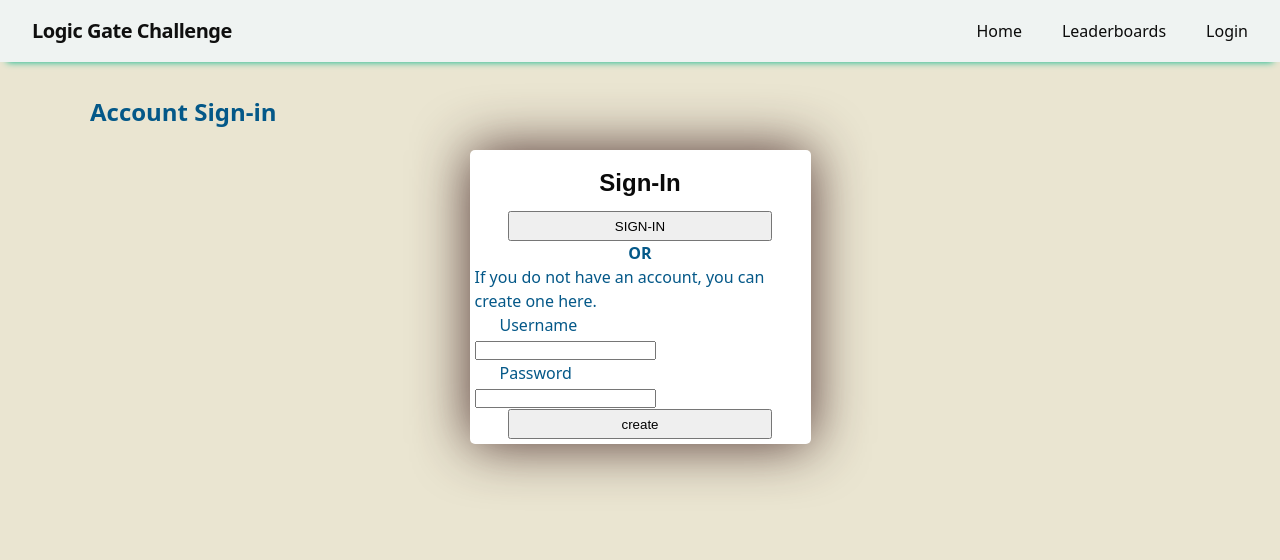
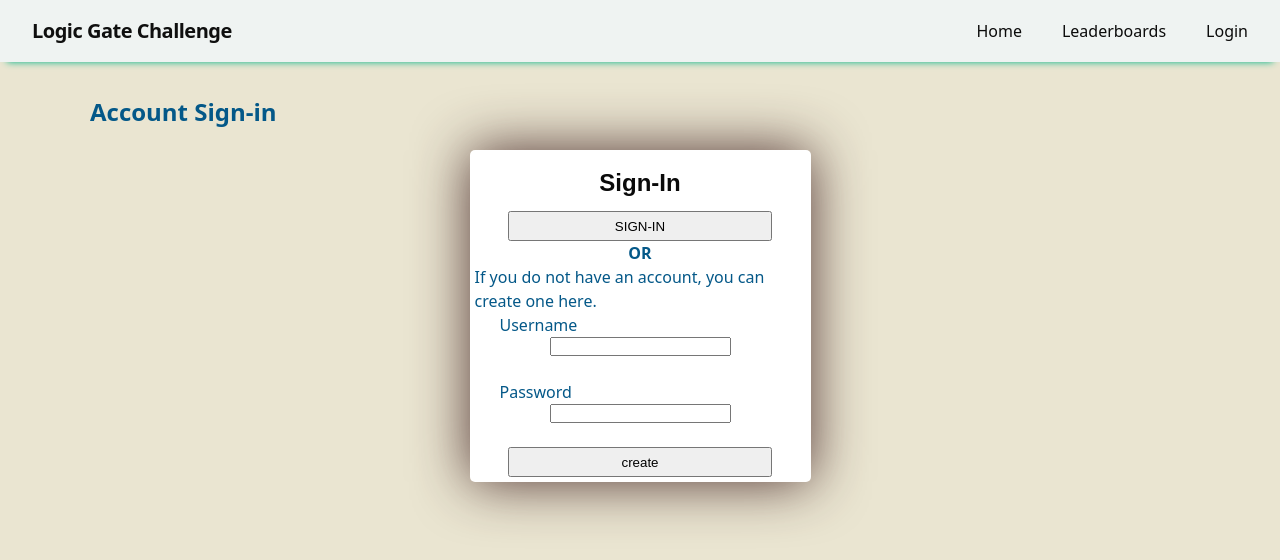
Before and after one commit to amcpc4k-maker/Logic-Gate-Simulator, a React (Vite) app: page /login in a window 1280 px wide. Shown: the top 560 px of the page. Built offline with nearby package versions, Linux system fonts and the light colour scheme.

Commit message:
Fix input styling for centering and alignment

```diff
--- a/frontend/src/stylesheets/app.css
+++ b/frontend/src/stylesheets/app.css
@@ -460,9 +460,10 @@ label {
 
 
 input {
-  maring-left: auto;
-  margin-right: auto;
-  justify-content: center;
+ display: block;
+ margin-left: auto;
+ margin-right: auto;
+ text-align: center;
 }
 
 
```
